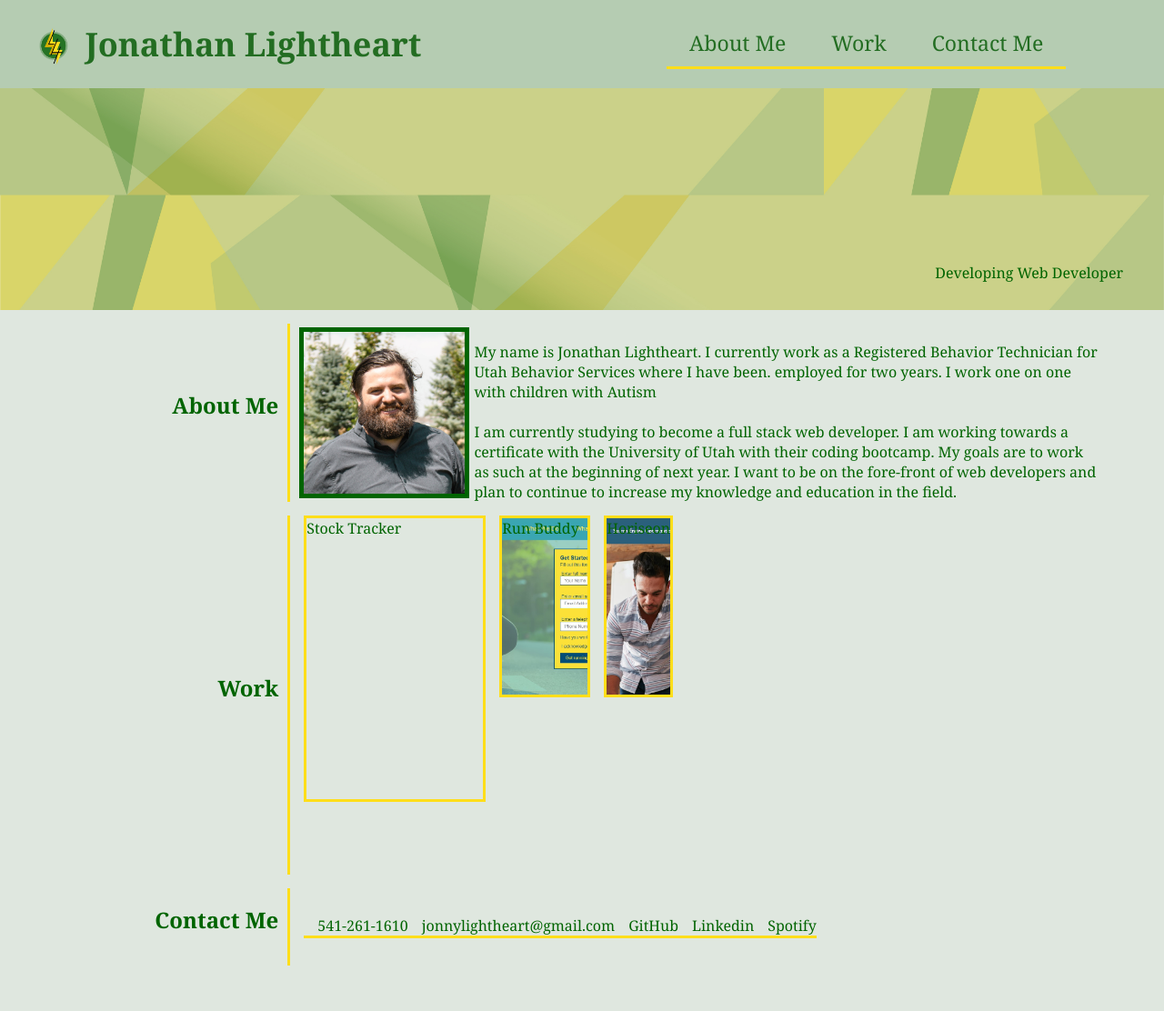
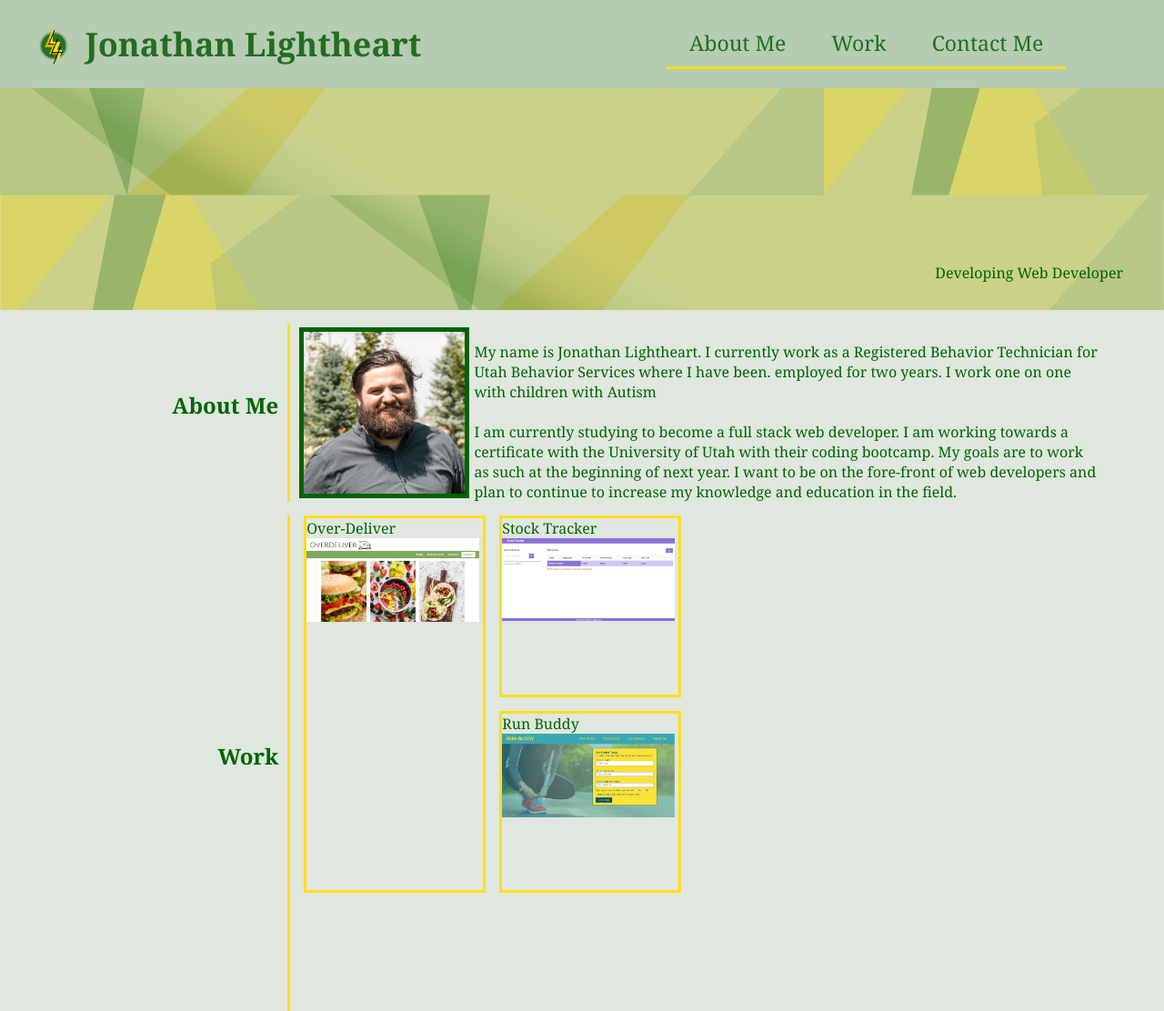
Before and after one commit to jlightheart24/my-portfolio, a plain HTML site: page index.html in a window 1280 px wide. Shown: the top 1112 px of the page at 91% size. Before the commit the page ends 1082 px from the top, so only its background shows below. Drawn offline with Linux system fonts and the light colour scheme.

Commit message:
added over-deliver to portfolio

```diff
--- a/assets/css/style.css
+++ b/assets/css/style.css
@@ -148,11 +148,11 @@ header h1{
     border-left: solid 3px;
     border-color: #FEDE1A;
     padding-left: 15px;
-    grid-template-columns: 1fr 1fr;
+    grid-template-columns: 1fr;
     grid-template-rows: 1fr 1fr;
     grid-gap: 15px;
-    grid-template-columns: 200px 100px auto 50px;
-    grid-template-rows: 200px 100px auto 50px;
+    grid-template-columns: 200px 200px auto 100px;
+    grid-template-rows: 200px 200px auto 100px;
 }
 
 .work-grid-item{
@@ -161,21 +161,31 @@ header h1{
     border: solid;
     color: #FEDE1A;
 }
+
 .grid-item-1{
     grid-row: 1 / 3;
 }
 
+.grid-item-1 img{
+    width: 190px;
+}
+
 .grid-item-2{
-    background-image: url("../images/run-buddy-background.jpg");
-    background-size: cover;
-    background-position: center;
+    grid-row: 1 / 2;
+}
+
+.grid-item-2 img{
+    width: 190px;
 }
 
 .grid-item-3{
-    background-image: url("../images/horiseon-background.jpg");
-    background-size: cover;
-    background-position: center;
+    grid-row: 2 / 2;
 }
+
+.grid-item-3 img{
+    width: 190px;
+}
+
 
 /*contact information*/
 .contact-info{
--- a/index.html
+++ b/index.html
@@ -51,13 +51,22 @@
             </div>
             <div class="work-grid-container">
                 <div class="work-grid-item grid-item-1">
-                    <a href="https://utah-coding-bootcamp-project-1.github.io/stock-tracker/">Stock Tracker</a>
+                    <a href="https://shrouded-fortress-41826.herokuapp.com/" target="_blank">
+                        Over-Deliver
+                        <img src="./assets/images/over-deliver-screenshot.jpg">
+                    </a>
                 </div>
                 <div class="work-grid-item grid-item-2">
-                    <a href="https://jlightheart24.github.io/run-buddy/">Run Buddy</a>
+                    <a href="https://utah-coding-bootcamp-project-1.github.io/stock-tracker/">
+                        Stock Tracker
+                        <img src="./assets/images/stock-tracker-screenshot.jpg">
+                    </a>
                 </div>
                 <div class="work-grid-item grid-item-3">
-                    <a href="https://jlightheart24.github.io/horiseon-challenge/">Horiseon</a>
+                    <a href="https://jlightheart24.github.io/run-buddy/">
+                        Run Buddy
+                        <img src="./assets/images/run-buddy-background.jpg">
+                    </a>
                 </div>
             </div>
         </section>
```
Also changed, not shown: assets/images/over-deliver-screenshot.jpg (added), assets/images/stock-tracker-screenshot.jpg (added).
